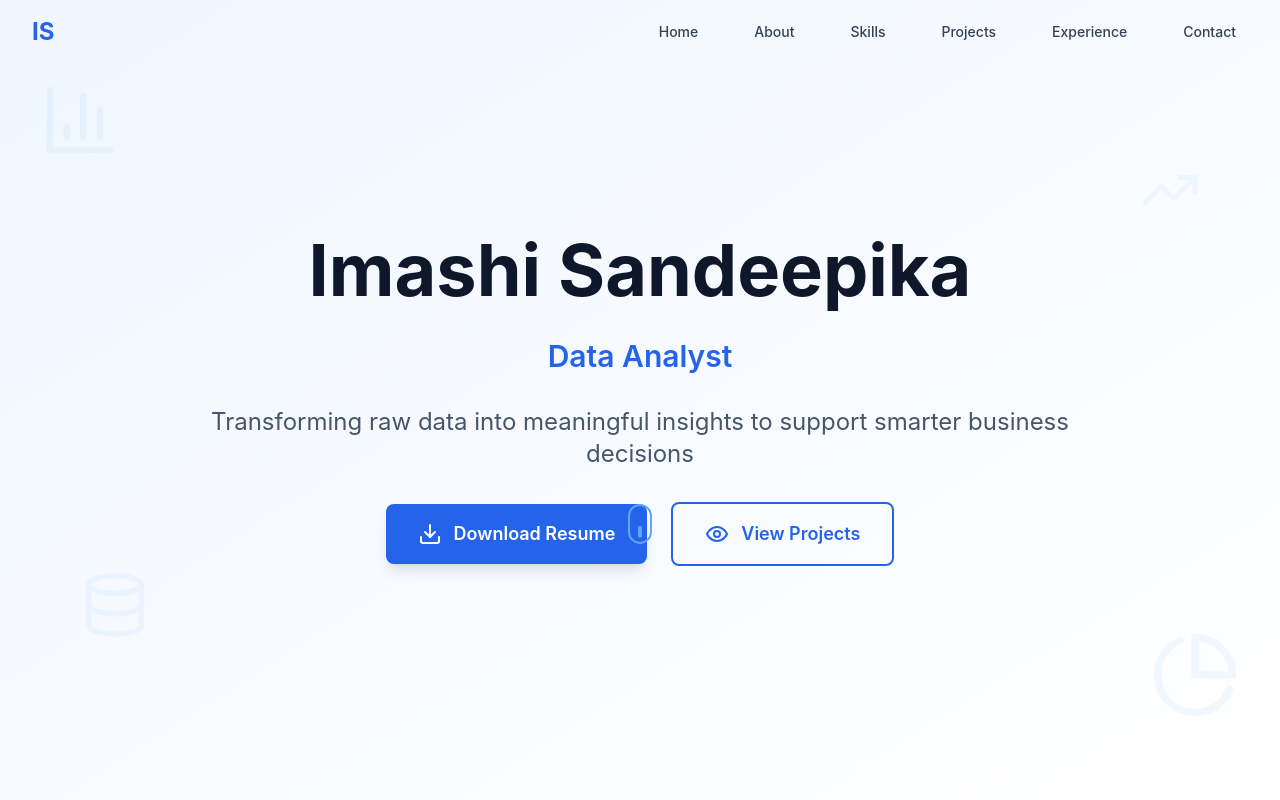
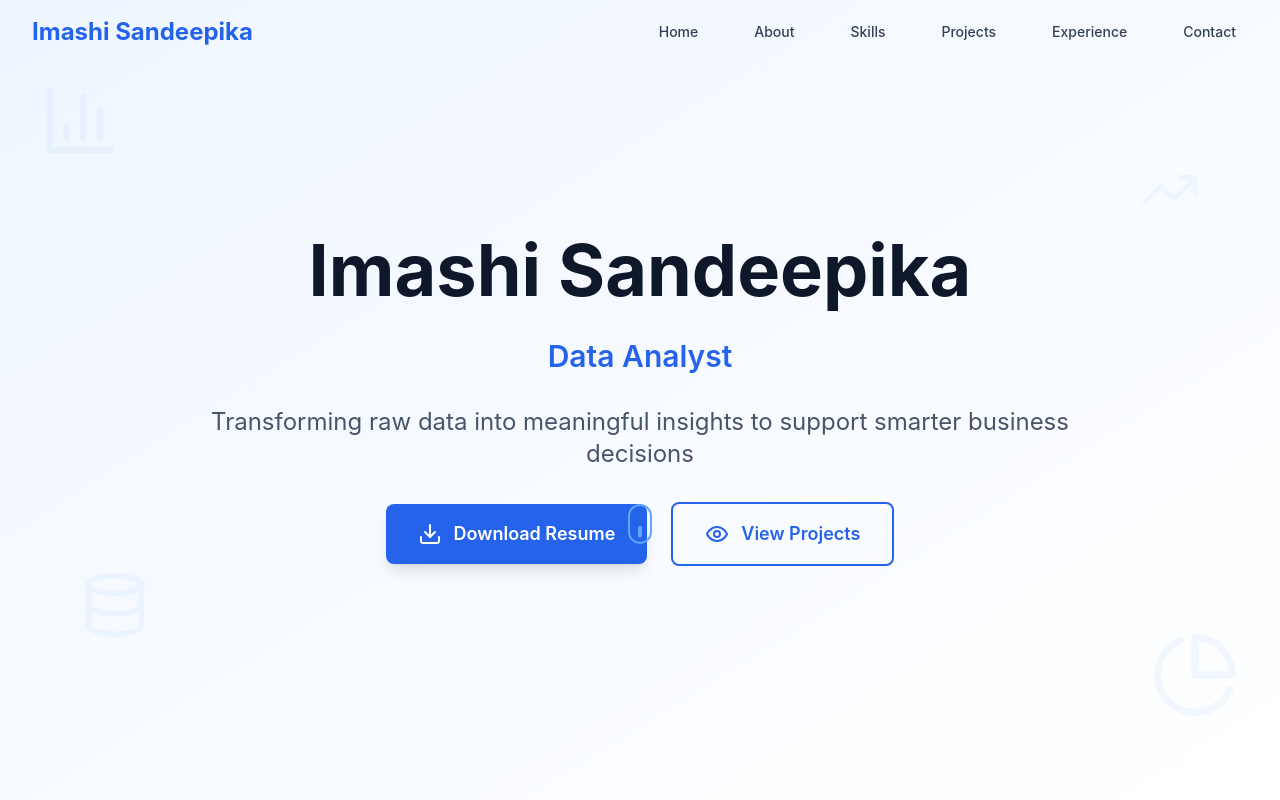
Before and after one commit to Imashi-Sandeepika/my-portfolio, a React (Vite) app: page / in a window 1280 px wide. Shown: the top 800 px of the page. Built offline with nearby package versions, Linux system fonts and the light colour scheme.

Commit message:
change  navbar

```diff
--- a/src/components/Navbar.tsx
+++ b/src/components/Navbar.tsx
@@ -30,7 +30,7 @@ const Navbar = () => {
         <div className="flex justify-between items-center h-16">
           <div className="flex-shrink-0">
             <a href="#home" className="text-2xl font-bold text-primary-600">
-              IS
+              Imashi Sandeepika
             </a>
           </div>
 
```
